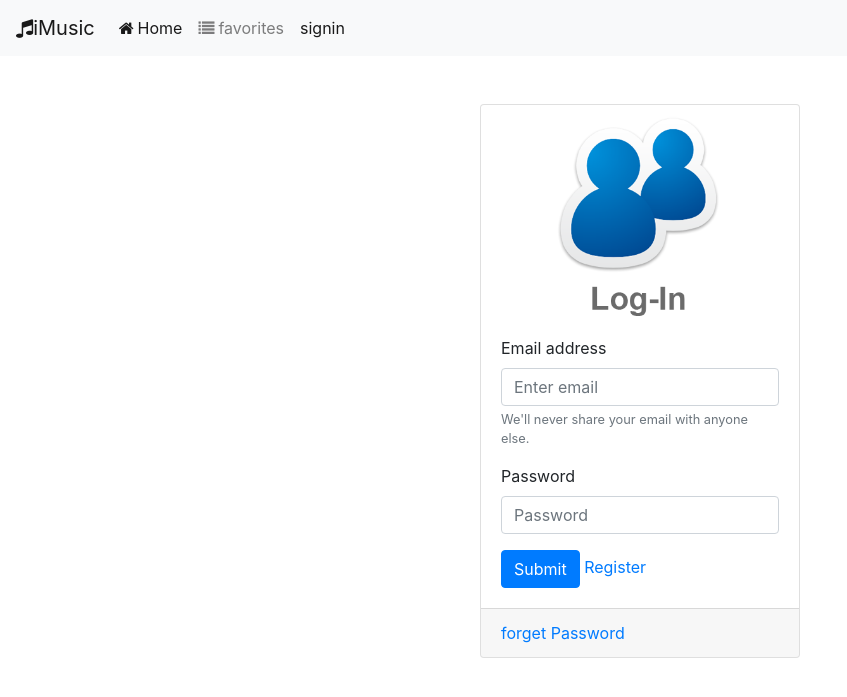
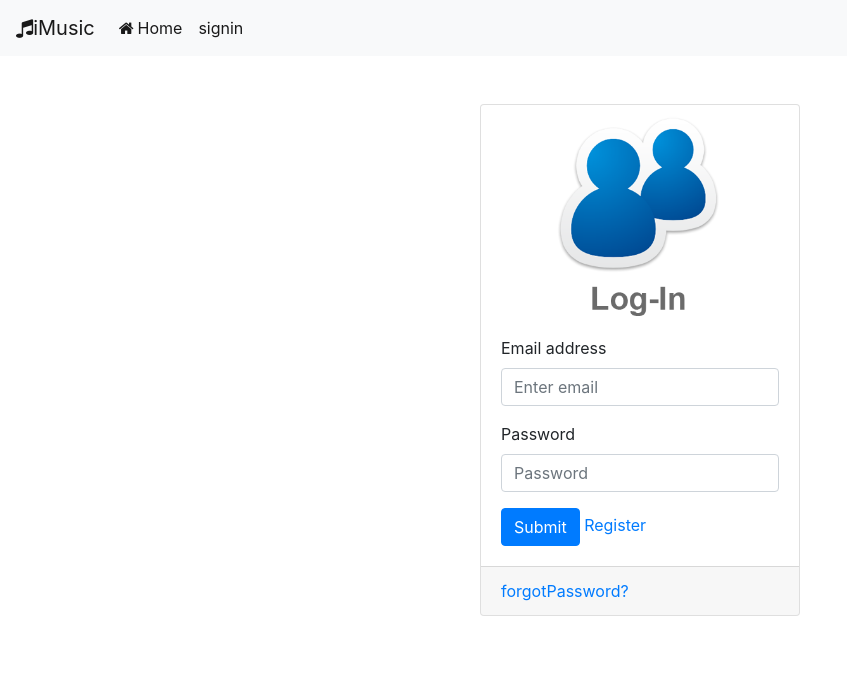
Before and after one commit to nabeelfarooqui98/song-db, a PHP site: page /loginpage.php in a window 1280 px wide. Shown: the top 697 px of the page, without its empty margins (0-847 px from the left). Run offline with PHP 8.4, Linux system fonts and the light colour scheme.

Commit message:
radheem changes

```diff
--- /dev/null
+++ b/includes/dbh.php
@@ -0,0 +1,6 @@
+<?php
+$dbconn= mysqli_connect("localhost","root","","project_music");
+if(!$dbconn)
+{
+	die("connection_failed: ".mysql_connect_error());
+}
--- a/loginpage.php
+++ b/loginpage.php
@@ -1,39 +1,31 @@
+
+
 <!DOCTYPE HTML>
 <html>
 <head>
-<!-- 	<meta charset="utf-8">
-	<meta name="viewport" conent="width=device-width, initial-scale=1, shrink-to-fit=no">
-	<title>MY MUSIC DATABASE</title>
-	<script src="https://ajax.googleapis.com/ajax/libs/jquery/3.3.1/jquery.min.js"></script>
-	<script src="https://cdnjs.cloudflare.com/ajax/libs/popper.js/1.14.3/umd/popper.min.js" integrity="sha384-ZMP7rVo3mIykV+2+9J3UJ46jBk0WLaUAdn689aCwoqbBJiSnjAK/l8WvCWPIPm49" crossorigin="anonymous"></script>
-	<script src="https://stackpath.bootstrapcdn.com/bootstrap/4.1.3/js/bootstrap.min.js" integrity="sha384-ChfqqxuZUCnJSK3+MXmPNIyE6ZbWh2IMqE241rYiqJxyMiZ6OW/JmZQ5stwEULTy" crossorigin="anonymous"></script>
-	<link rel="stylesheet" href="https://stackpath.bootstrapcdn.com/bootstrap/4.1.3/css/bootstrap.min.css" integrity="sha384-MCw98/SFnGE8fJT3GXwEOngsV7Zt27NXFoaoApmYm81iuXoPkFOJwJ8ERdknLPMO" crossorigin="anonymous">
-	<link rel="stylesheet" type="text/css" href="https://stackpath.bootstrapcdn.com/font-awesome/4.7.0/css/font-awesome.min.css"></link>
-	<script type="text/javascript" src="./js/main.js"></script> -->
 	<?php include_once("./templates/header.php"); ?>
 </head>
 <body>
-	<!--navbar-->
 	<br><br>
 	<div class="container">
 		<div class="card mx-auto" style="width: 20rem;">
 		  <img class="card-img-top mx-auto" style="width: 60%;" src="./images/login.png" alt="login icon">
 		  <div class="card-body">
-		    <form>
+		    <form class="form-signup" action="includes/signup.php" method= "post">
 			  	<div class="form-group">
 			    	<label for="exampleInputEmail1">Email address</label>
-			    	<input type="email" class="form-control" id="exampleInputEmail1" aria-describedby="emailHelp" placeholder="Enter email">
-			    	<small id="emailHelp" class="form-text text-muted">We'll never share your email with anyone else.</small>
+			    	<input name="uid" type="text" class="form-control" id="exampleInputEmail1" aria-describedby="emailHelp" placeholder="Enter email">
+
 		  		</div>
 		  	 <div class="form-group">
 		    	<label for="exampleInputPassword1">Password</label>
-		    	<input type="password" class="form-control" id="exampleInputPassword1" placeholder="Password">
+		    	<input name="password" type="password" class="form-control" id="exampleInputPassword1" placeholder="Password">
 		 	 </div>
-		  <button type="submit" class="btn btn-primary mx-auto">Submit</button>
+		  <button name="signup-submit" type="submit" class="btn btn-primary mx-auto">Submit</button>
 		  <span><a href="#">Register</a></span>
 		</form>
   </div>
-  <div class="card-footer" style="height: 80%;"><a href="#">forget Password</a></div>
+  <div class="card-footer" style="height: 80%;"><a href="#">forgotPassword?</a></div>
 </div>
 	</div>
 
--- a/templates/header.php
+++ b/templates/header.php
@@ -24,9 +24,6 @@
       <li class="nav-item active">
         <a class="nav-link" href="./home.php"><i class="fa fa-home">&nbsp;</i>Home <span class="sr-only">(current)</span></a>
       </li>
-      <li class="nav-item">
-        <a class="nav-link" href="#"><i class="fa fa-list">&nbsp;</i>favorites</a>
-      </li>
     </ul>
     <ul class="navbar-nav left" align="right">
       <li class="nav-item active">
```
Also changed, not shown: home.php (+1 -9 lines), includes/signup.php (added, +60 -0 lines).
